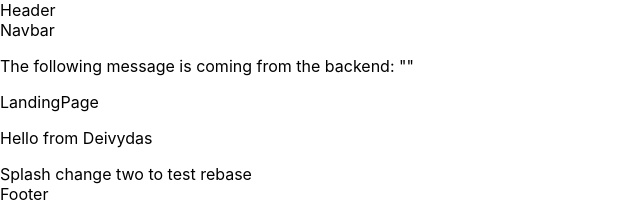
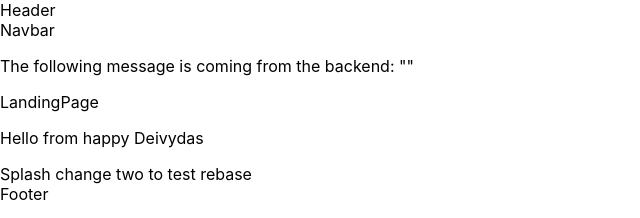
Before and after one commit to mz106/climbing-buddy-fe, a React (Create React App) app: page / in a window 1280 px wide. Shown: the top 218 px of the page, without its empty margins (0-640 px from the left). Built offline with nearby package versions, Linux system fonts and the light colour scheme; no server answers.

Commit message:
#28 requested change from MZ made

```diff
--- a/src/pages/landingPage/LandingPage.js
+++ b/src/pages/landingPage/LandingPage.js
@@ -6,7 +6,7 @@ const LandingPage = () => {
   return (
     <>
         <div>LandingPage</div>
-        <p>Hello from Deivydas</p>
+        <p>Hello from  happy Deivydas</p>
         <Splash />
     </>
   );
```
